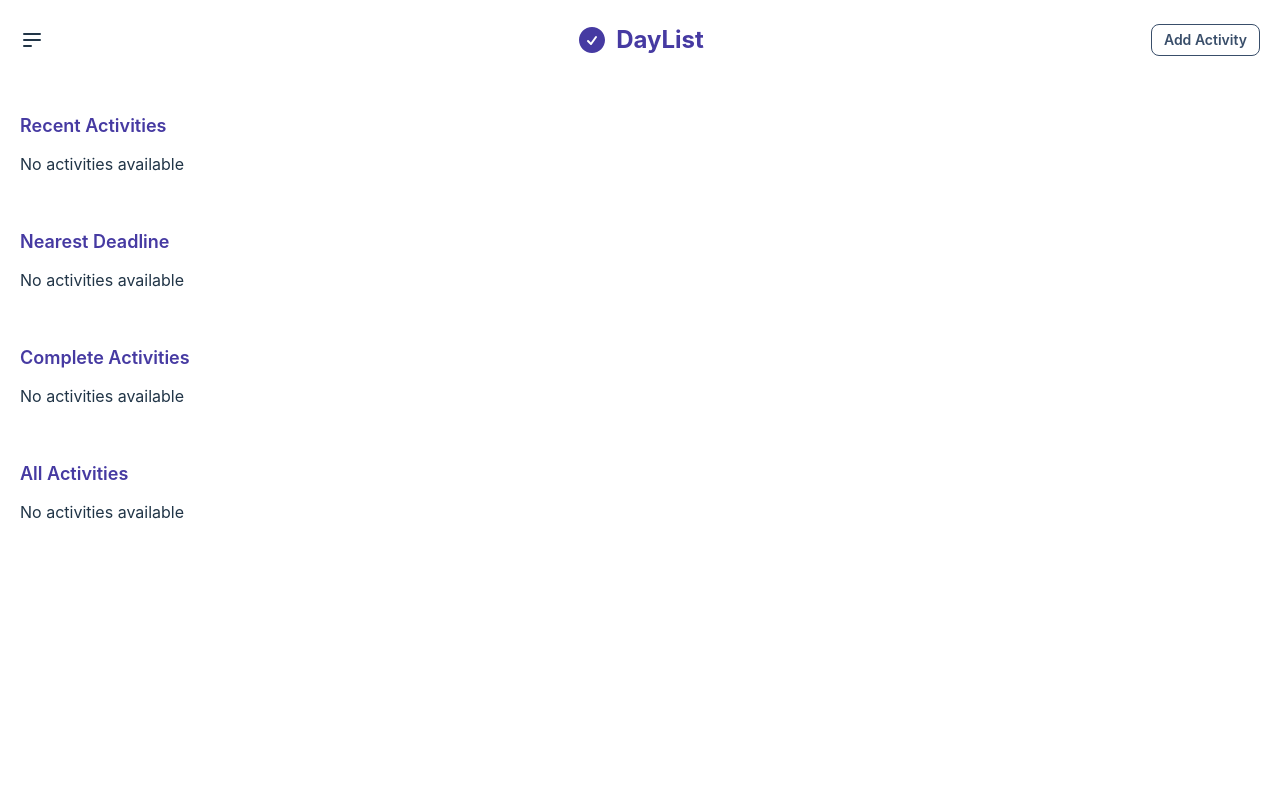
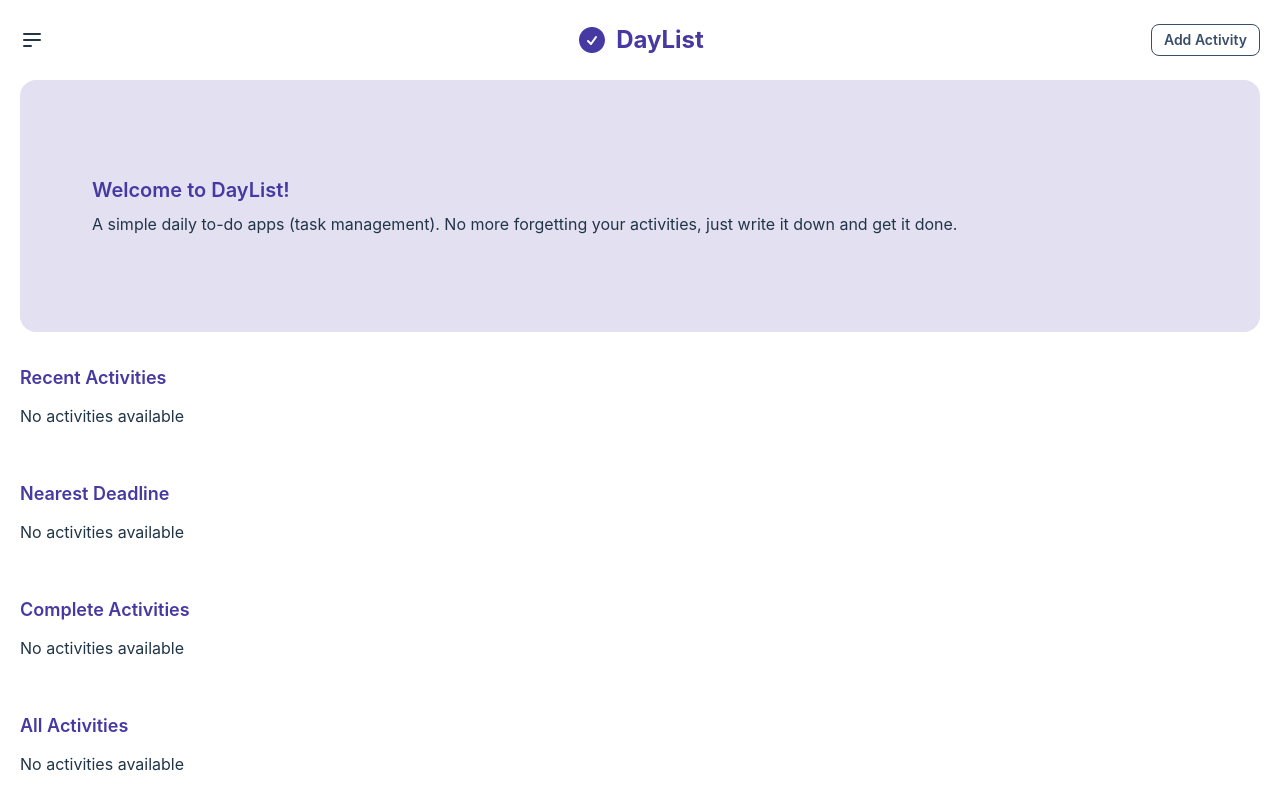
Before and after one commit to fiwz/bearmentor-task-management, a React (Vite) app: page / in a window 1280 px wide. Shown: the top 810 px of the page. Built offline with nearby package versions, Linux system fonts and the light colour scheme.

Commit message:
feat: add intro section

```diff
--- /dev/null
+++ b/src/components/intro.tsx
@@ -0,0 +1,17 @@
+export function Intro() {
+  return (
+    <>
+      <div className="card bg-secondary bg-opacity-15 w-full border-1 py-16 px-10">
+        <div className="card-body">
+          <p className="font-semibold text-secondary text-xl">
+            Welcome to DayList!
+          </p>
+          <p>
+            A simple daily to-do apps (task management). No more forgetting your
+            activities, just write it down and get it done.
+          </p>
+        </div>
+      </div>
+    </>
+  );
+}
--- a/src/components/layouts/master.tsx
+++ b/src/components/layouts/master.tsx
@@ -2,6 +2,7 @@ import Navigation from "./navigation";
 import Section from "../section";
 import { ActivityForm } from "../forms/activity-form";
 import ActivityProvider from "../../context/activity-context";
+import { Intro } from "../intro";
 
 const Master = ({ children }: any) => {
   return (
@@ -11,6 +12,7 @@ const Master = ({ children }: any) => {
           {children}
           <Navigation></Navigation>
           <div className="px-5">
+            <Intro></Intro>
             <ActivityForm></ActivityForm>
             <Section></Section>
           </div>
```
